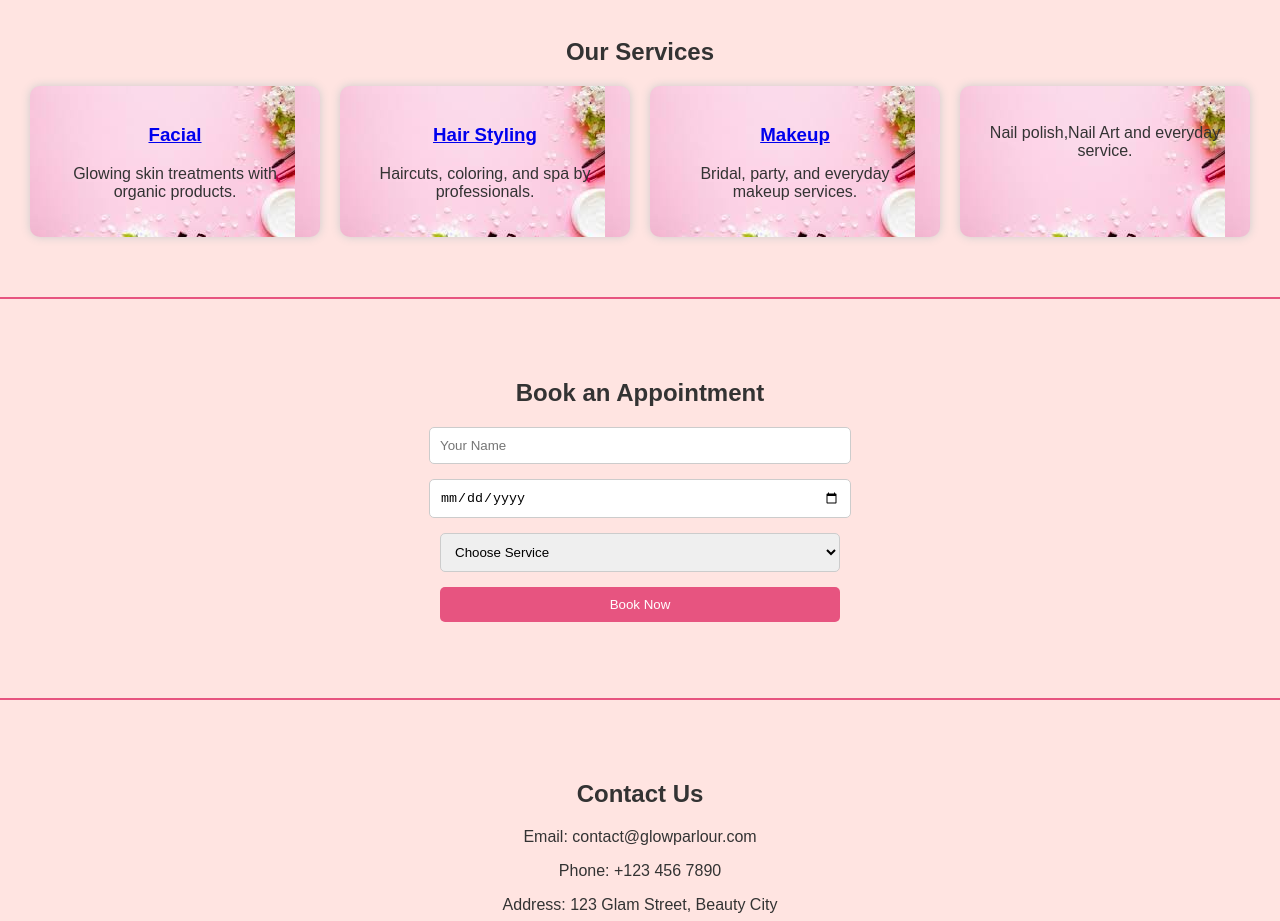
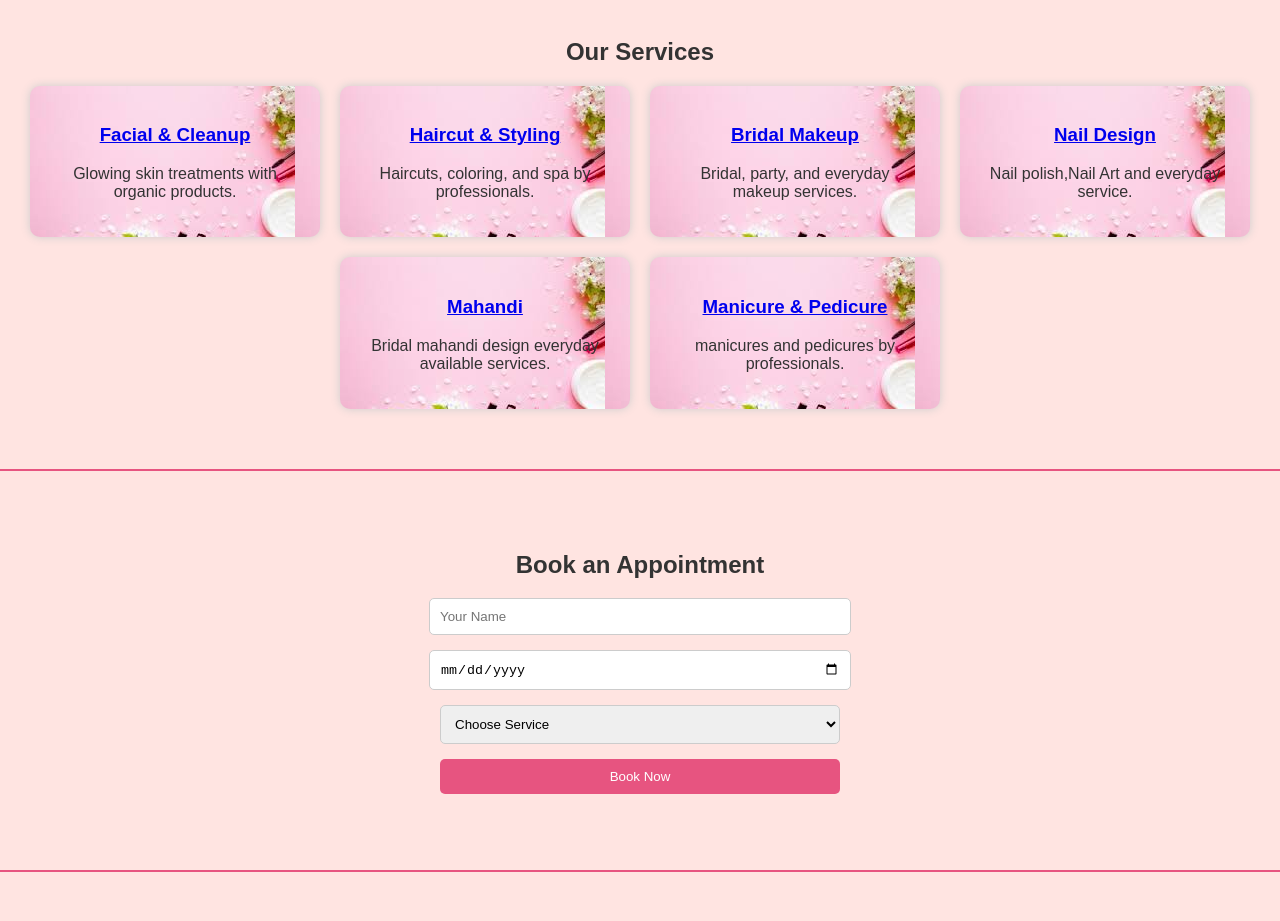
Before and after one commit to KaviyaPalani-git/kaviya-beauty-parlour, a plain HTML site: page index.html in a window 1280 px wide. Shown: the part 1360-2281 px from the top of the page. Drawn offline with Linux system fonts and the light colour scheme.

Commit message:
Update index.html

```diff
--- a/index.html
+++ b/index.html
@@ -45,21 +45,29 @@
       <h2>Our Services</h2>
       <div class="service-list">
         <div class="card">
-          <h3><a href="images/facial.jpg">Facial </a></h3>
+          <h3><a href="images/facial.jpg">Facial & Cleanup </a></h3>
 
           <p>Glowing skin treatments with organic products.</p>
         </div>
         <div class="card">
-          <h3><a href="images/hair1.jpg"> Hair Styling</a></a></h3>
+          <h3><a href="images/hair1.jpg"> Haircut & Styling</a></a></h3>
           <p>Haircuts, coloring, and spa by professionals.</p>
         </div>
         <div class="card">
-          <h3><a href="images/makeup.webp">Makeup</a></h3>
+          <h3><a href="images/makeup.webp">Bridal Makeup</a></h3>
           <p>Bridal, party, and everyday makeup services.</p>
         </div>
         <div class="card">
-          <h3><a href="i"></a></h3>
+          <h3><a href="i">Nail Design</a></h3>
           <p>Nail polish,Nail Art and everyday service.</p>
+        </div>
+        <div class="card">
+          <h3><a href="images/bridal.jpg">Mahandi</a></h3>
+          <p>Bridal mahandi  design everyday available services. </p>
+        </div>
+        <div class="card">
+          <h3><a href="images/Manicure.jpg" >Manicure & Pedicure</a></h3>
+          <p>manicures and pedicures by professionals.</p>
         </div>
       </div>
     </section>
@@ -72,9 +80,12 @@
         <input type="date" id="date" required />
         <select id="service" required>
           <option value="">Choose Service</option>
-          <option value="Facial">Facial</option>
-          <option value="Hair Styling">Hair Styling</option>
-          <option value="Makeup">Makeup</option>
+          <option value="Facial">Facial & Cleanup</option>
+          <option value="Hair Styling">Haircut & Styling</option>
+          <option value="Makeup">Bridal Makeup</option>
+          <option value="Nail ">Nail Design</option>
+          <option value="mahandi">Mahandi</option>
+          <option value="manicures">manicures & pedicures</option>
         </select>
         <button type="submit">Book Now</button>
       </form>
```
